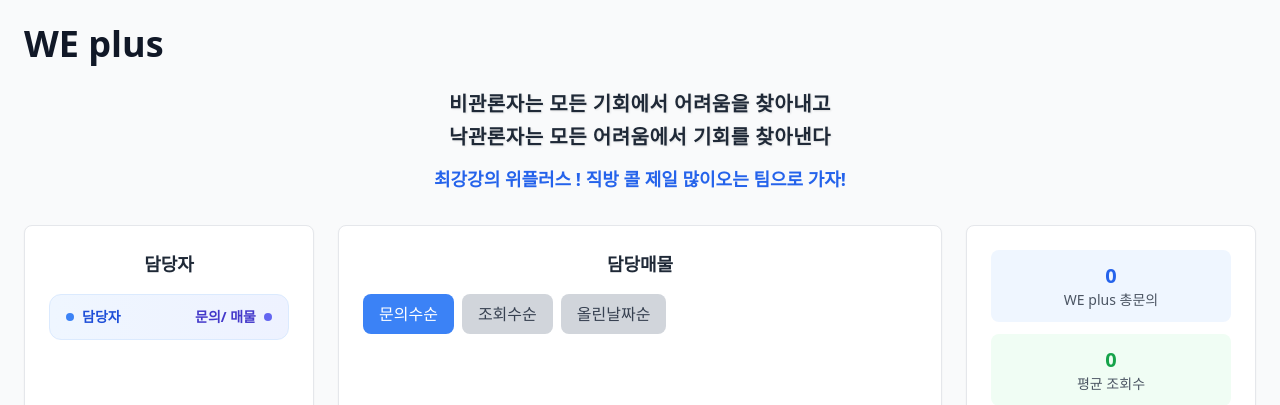
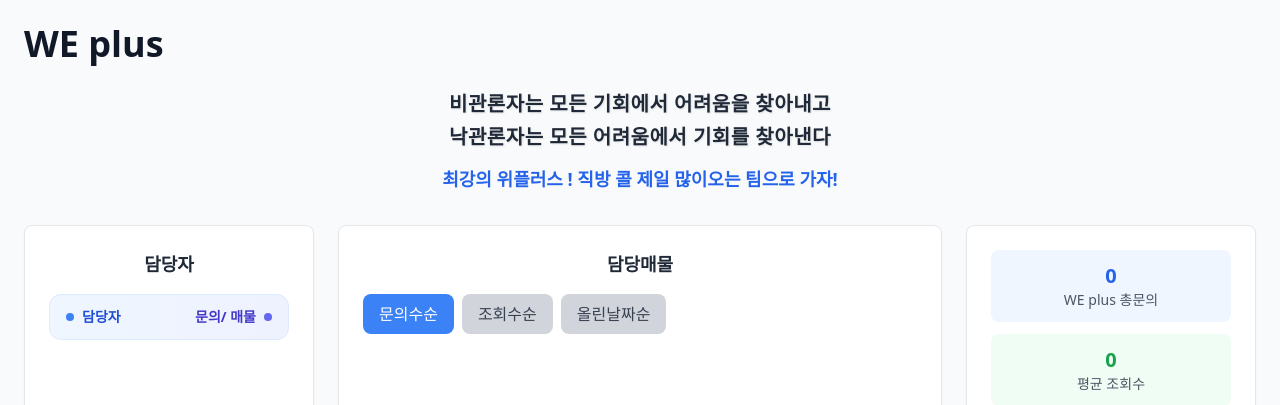
Before and after one commit to simonlee89/weplusdaily, a Flask app: page / in a window 1280 px wide. Shown: the top 405 px of the page. Run offline with Flask 3, Linux system fonts and the light colour scheme; data that the repository does not hold is empty; some libraries are stand-ins or nearby versions.

Commit message:
Update index.html

```diff
--- a/templates/index.html
+++ b/templates/index.html
@@ -40,7 +40,7 @@
                         낙관론자는 모든 어려움에서 기회를 찾아낸다
                     </div>
                     <div class="text-lg text-blue-600 font-semibold">
-                        최강강의 위플러스 ! 직방 콜 제일 많이오는 팀으로 가자!
+                        최강의 위플러스 ! 직방 콜 제일 많이오는 팀으로 가자!
                     </div>
                 </div>
             </div>
```
